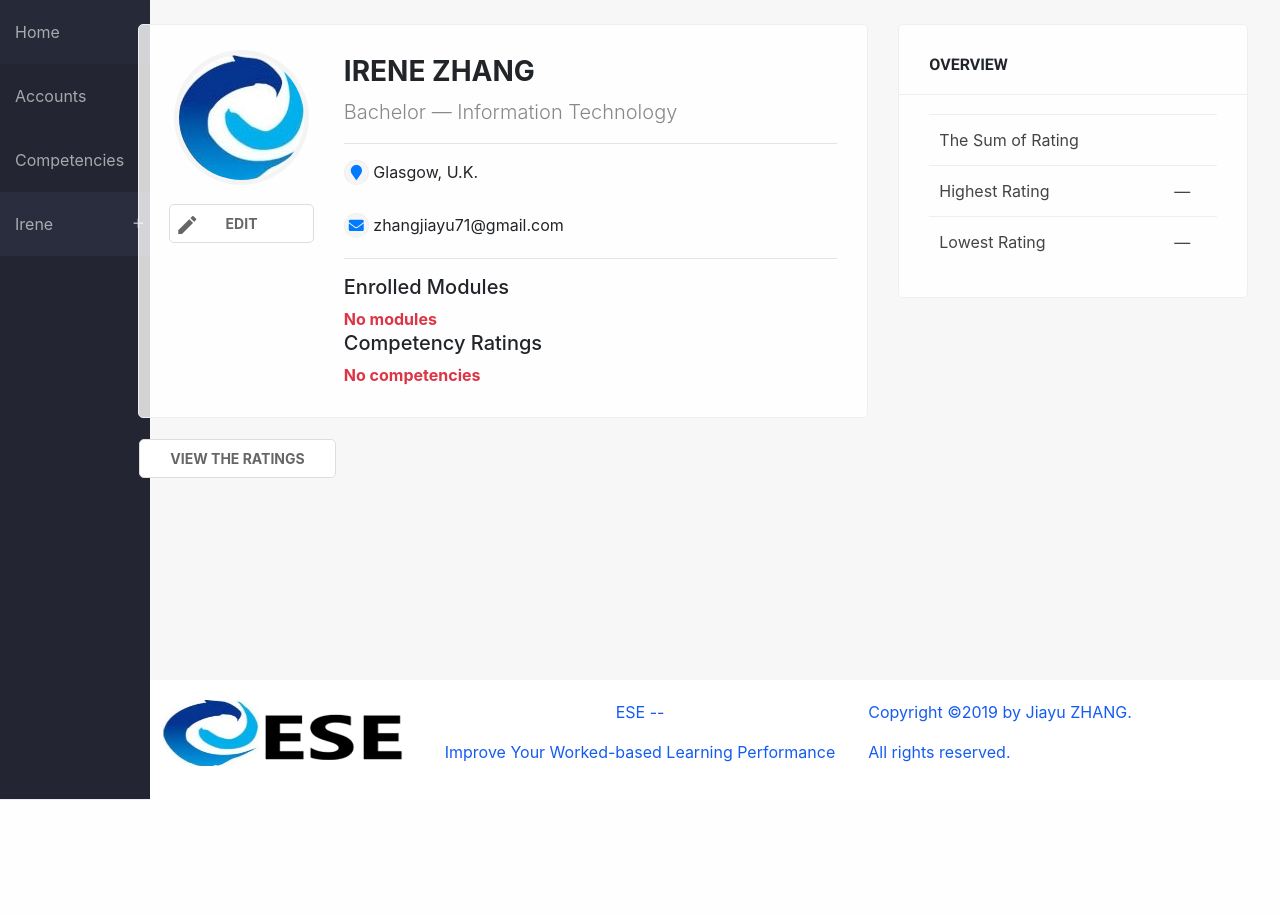
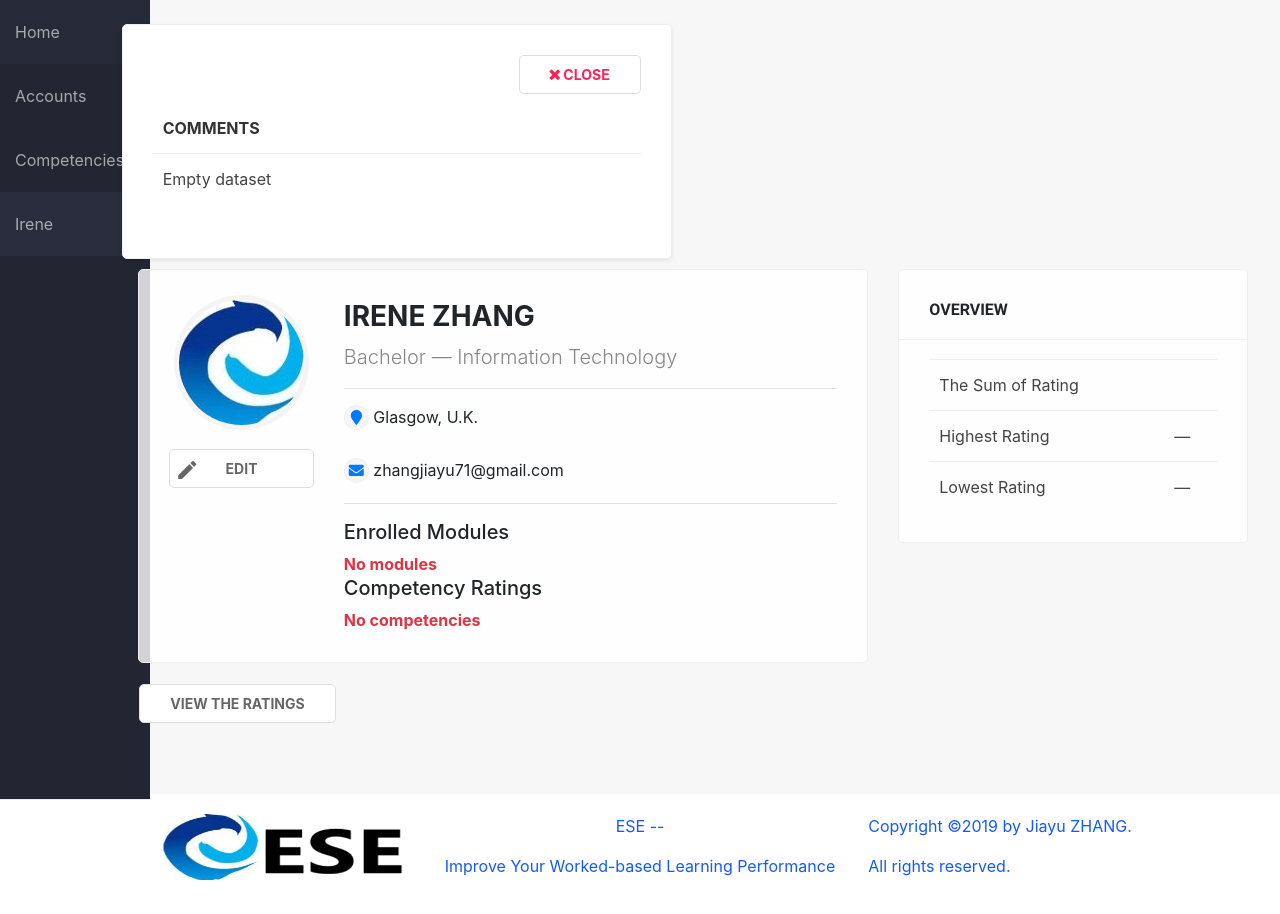
Before and after one commit to susancat/ePortfolio_project, a Django app: page /profile/1 in a window 1280 px wide. Before the commit the page ends 800 px from the top, so only its background shows below. Run offline with Django 3.2, Linux system fonts and the light colour scheme; a user stored in the database is signed in; data comes from the database, SQL or seed files in the repository; some libraries are stand-ins or nearby versions.

Commit message:
student-profile popup no.2

```diff
--- a/ESE/templates/student_profile.html
+++ b/ESE/templates/student_profile.html
@@ -18,7 +18,33 @@
                 {% for rating in success %}
                 <tr>
                     <td>{{ rating.competency }}</td>
-                    <td>{% if rating.rating >= 2 %}{{ rating.rating }}{% else %}&mdash;{% endif %}</td>
+                    <td>{% if rating.rating >= 0 %}{{ rating.rating }}{% else %}&mdash;{% endif %}</td>
+                    <td><a onclick="toggleFeedbacks()" class="toggleBtn btn btn-primary">view the comments</a></td>
+                </tr>
+                {% endfor %}
+                {% else %}
+                <tr>
+                    <td>Empty dataset</td>
+                    <td></td>
+                </tr>
+                {% endif %}
+            </tbody>
+        </table><br>
+    </div>
+</div>
+
+<div class="com-popup">
+    <div class="no-shade card-box grades" >
+        <a onclick="toggleFeedbacks()" class="toggleBtn btn btn-danger"><i class="fas fa-times"></i> Close</a><br><br>
+        <table>
+            <thead>
+                <th>Comments</th>
+            </thead>
+            <tbody>
+                {% if success %}
+                {% for rating in success %}
+                <tr>
+                    <td>{{ rating.feedback }}</td>
                 </tr>
                 {% endfor %}
                 {% else %}
@@ -32,6 +58,7 @@
     </div>
 </div>
 {% endif %}
+
 
 <div class="container">
     <div class="row">
@@ -134,7 +161,6 @@
 <script>
     var visible = false;
     var collapsed = true;
-
     function toggleRatings() {
         if (visible) {
             $('.abs-popup').hide()
@@ -145,9 +171,18 @@
         visible = !visible;
     }
 
+    function toggleFeedbacks() {
+        if (visible) {
+            $('.com-popup').hide()
+        } else {
+            $('.com-popup').show();
+            $('.com-popup').css('display', 'flex');
+        }
+        visible = !visible;
+    }
+
     function showCompetencies(btn) {
         var btn = $(btn);
-
         if (collapsed) {
             btn.html("Collapse <i class=\"fas fa-angle-up\"></i>");
             $(".hide").css("max-height", "unset");
```
